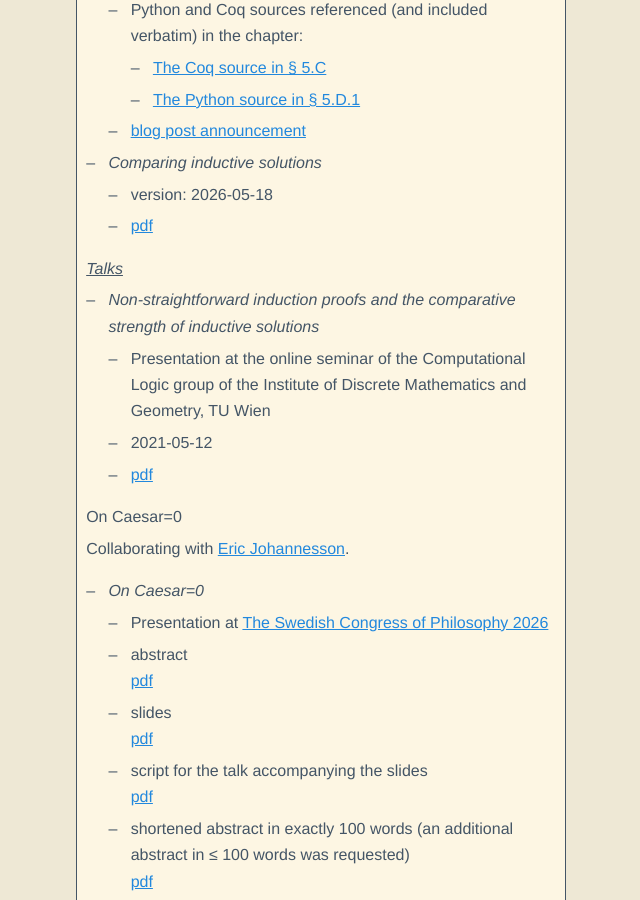
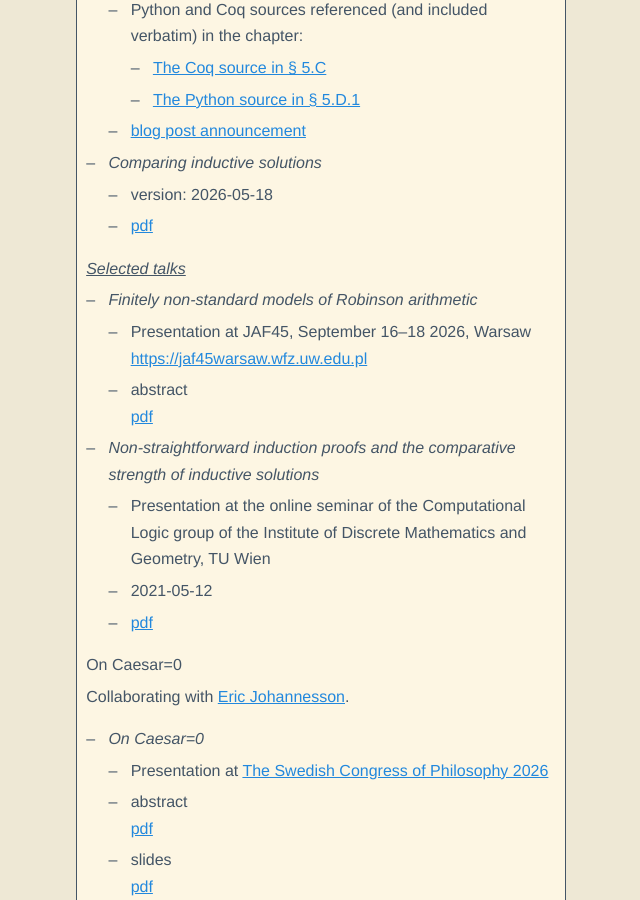
Before and after one commit to anderslundstedt/anderslundstedt.github.io, a Jekyll site: the page built from research/index.md, in a window 1280 px wide and 900 px high, scrolled down 664 px. Shown: the whole window, without its empty margins (319-959 px from the left). Built offline with Jekyll 4.4.1, drawn with Linux system fonts in a browser that asks for light colours.

Commit message:
JAF45 presentation

```diff
--- a/research/index.md
+++ b/research/index.md
@@ -32,8 +32,17 @@ The above heading is the working title of my PhD thesis.
   - version: 2026-05-18
   - [pdf](PhD-thesis/drafts/lundstedt_phd_thesis_ch_draft_comparing_inductive_solutions_20260519.pdf)
 
-#### Talks
+#### Selected talks
 
+- *Finitely non-standard models of Robinson arithmetic*
+  - Presentation at JAF45, September 16–18 2026, Warsaw
+    <https://jaf45warsaw.wfz.uw.edu.pl>
+  - abstract
+    [pdf](PhD-thesis/talks/lundstedt_abstract_JAF45_fns_models_of_Q.pdf)
+    {% comment %}
+      archive URL:
+      https://web.archive.org/web/20260627153340/https://jaf45warsaw.wfz.uw.edu.pl/
+    {% endcomment %}
 - *Non-straightforward induction proofs and the comparative strength of
   inductive solutions*
   - Presentation at the online seminar of the Computational Logic group of the
```
Also changed, not shown: 1 other file.
